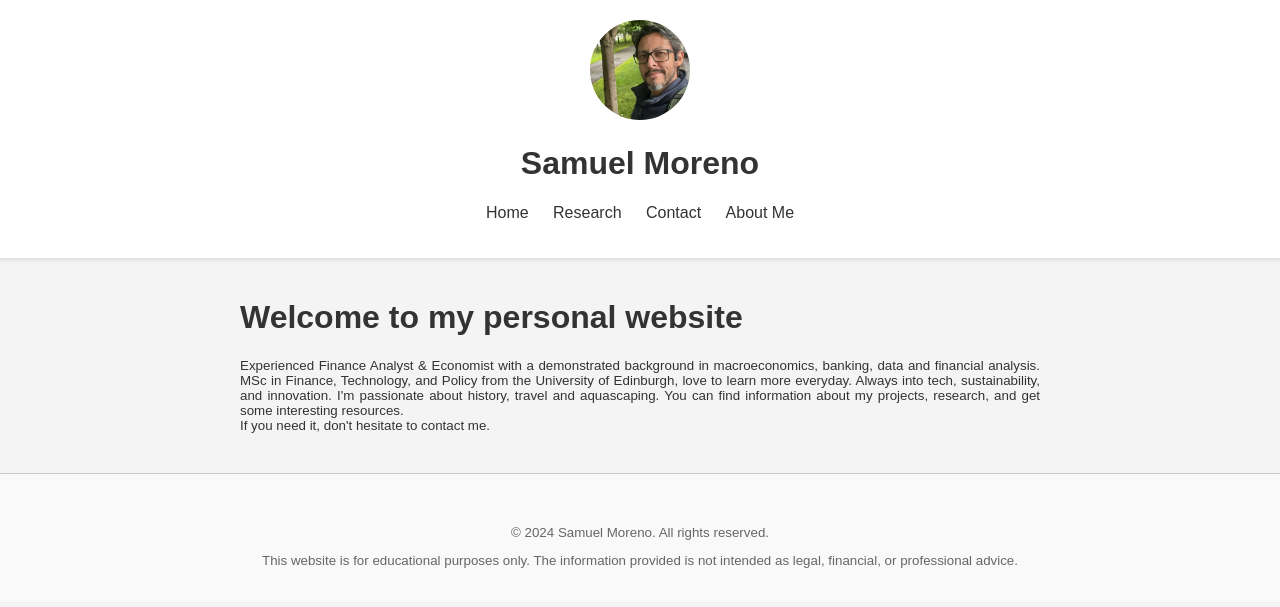
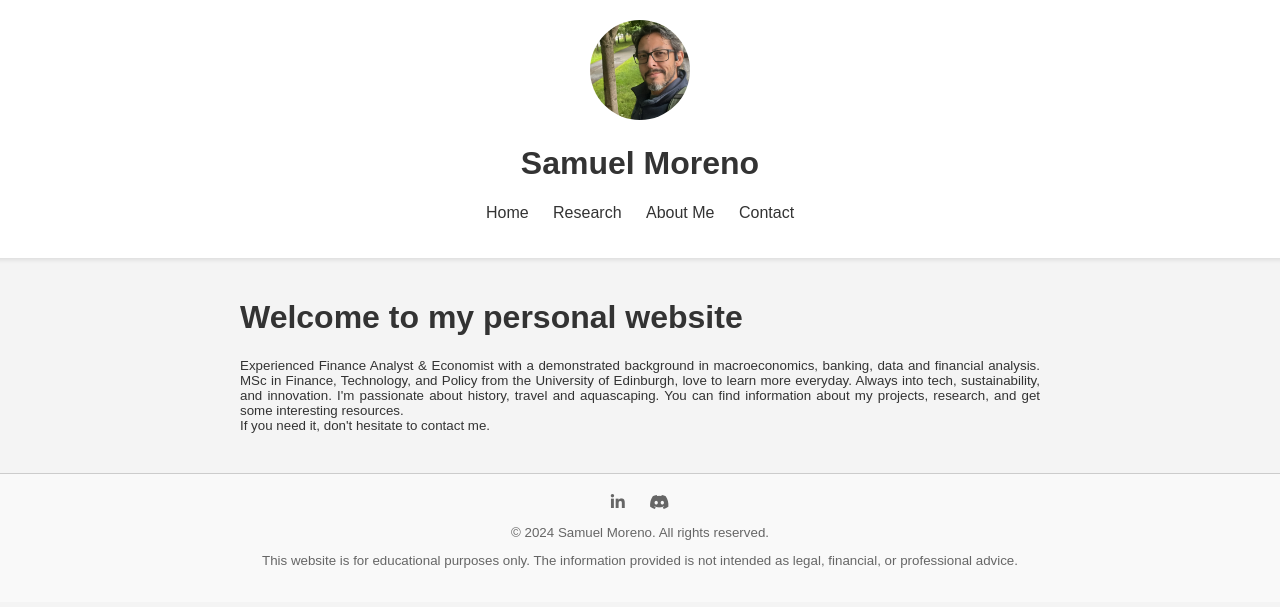
Before and after one commit to GregSom-MSc/GregSom-MSc.github.io, a Jekyll site: the page built from index.md, in a window 1280 px wide. Shown: the top 607 px of the page. Built offline with Jekyll 4.4.1, drawn with Linux system fonts in a browser that asks for light colours; nearby versions of some CDN libraries.

Commit message:
Update default.html

```diff
--- a/_layouts/default.html
+++ b/_layouts/default.html
@@ -5,6 +5,8 @@
     <meta name="viewport" content="width=device-width, initial-scale=1.0">
     <title>{{ page.title }}</title>
     <link rel="stylesheet" href="{{ '/assets/css/style.css' | relative_url }}">
+    <!-- Font Awesome CDN -->
+    <script src="https://kit.fontawesome.com/a076d05399.js" crossorigin="anonymous"></script>
 </head>
 <body>
     <header class="site-header">
@@ -17,8 +19,8 @@
             <ul>
                 <li><a href="{{ site.baseurl }}/">Home</a></li>
                 <li><a href="{{ site.baseurl }}/research">Research</a></li>
+                <li><a href="{{ site.baseurl }}/about">About Me</a></li>
                 <li><a href="{{ site.baseurl }}/contact">Contact</a></li>
-                <li><a href="{{ site.baseurl }}/about">About Me</a></li>
             </ul>
         </nav>
     </header>
```
